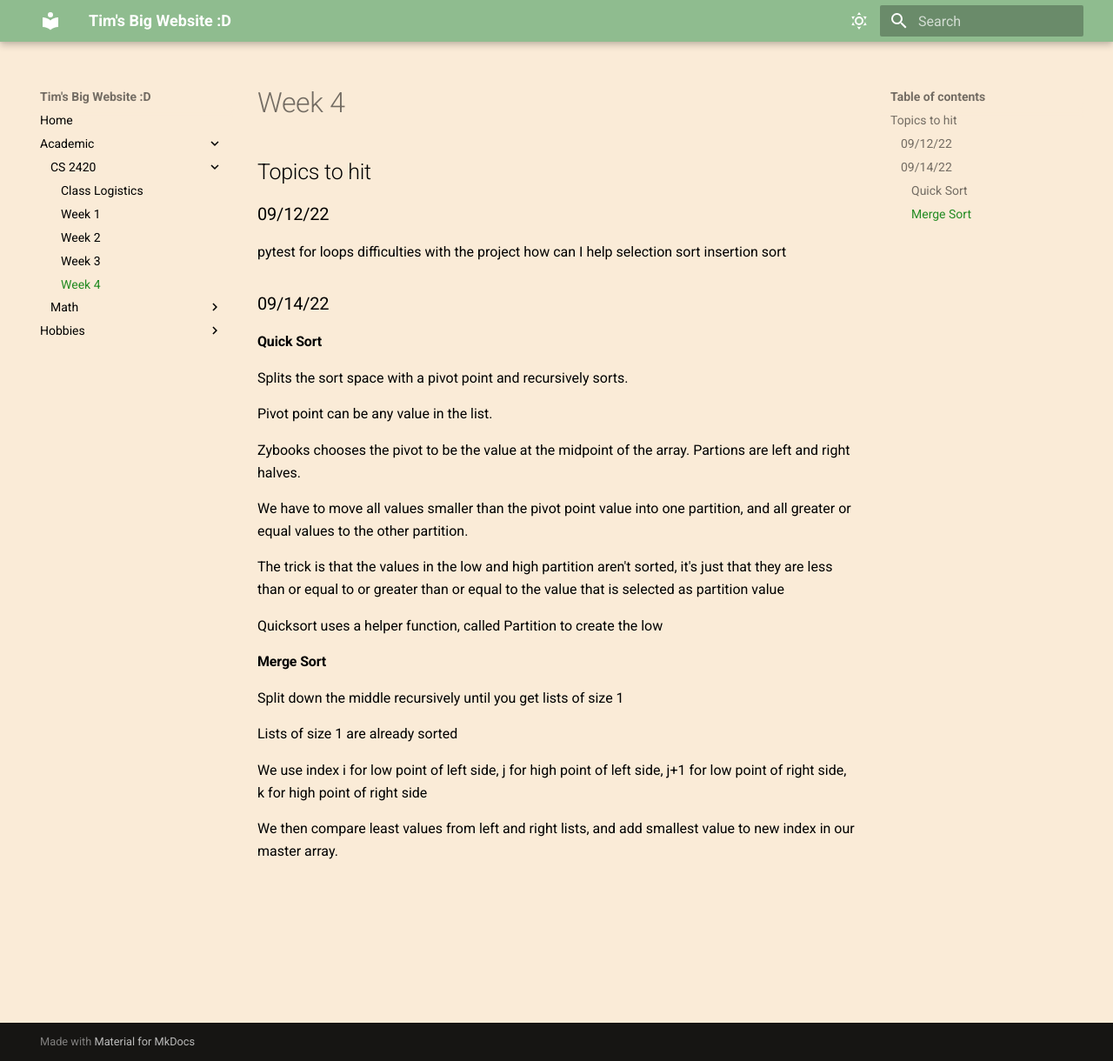
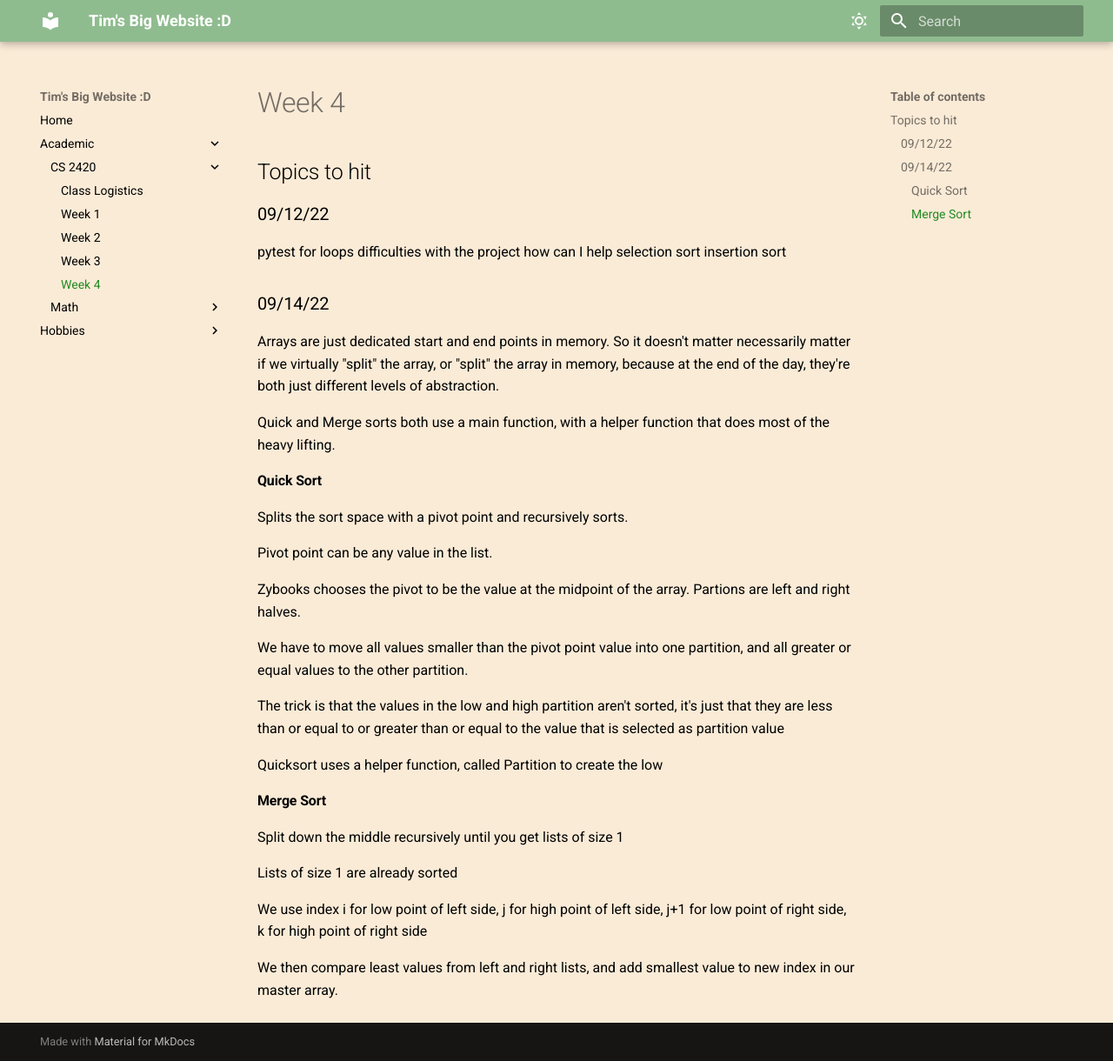
Before and after one commit to fishslips/TimSeverance, an MkDocs documentation site: the page built from docs/Academic/CS-2420/Week 4.md, in a window 1280 px wide and 1220 px high. Shown: the whole window at 87% size. Built offline with MkDocs 1.6.1 and Material for MkDocs 9.7.7, drawn with Linux system fonts in a browser that asks for light colours.

Commit message:
Update Week 4.md

```diff
--- a/docs/Academic/CS-2420/Week 4.md
+++ b/docs/Academic/CS-2420/Week 4.md
@@ -10,6 +10,10 @@ selection sort
 insertion sort
 
 ### 09/14/22
+
+Arrays are just dedicated start and end points in memory. So it doesn't matter necessarily matter if we virtually "split" the array, or "split" the array in memory, because at the end of the day, they're both just different levels of abstraction.
+
+Quick and Merge sorts both use a main function, with a helper function that does most of the heavy lifting.
 
 #### Quick Sort
 Splits the sort space with a pivot point and recursively sorts.
```
